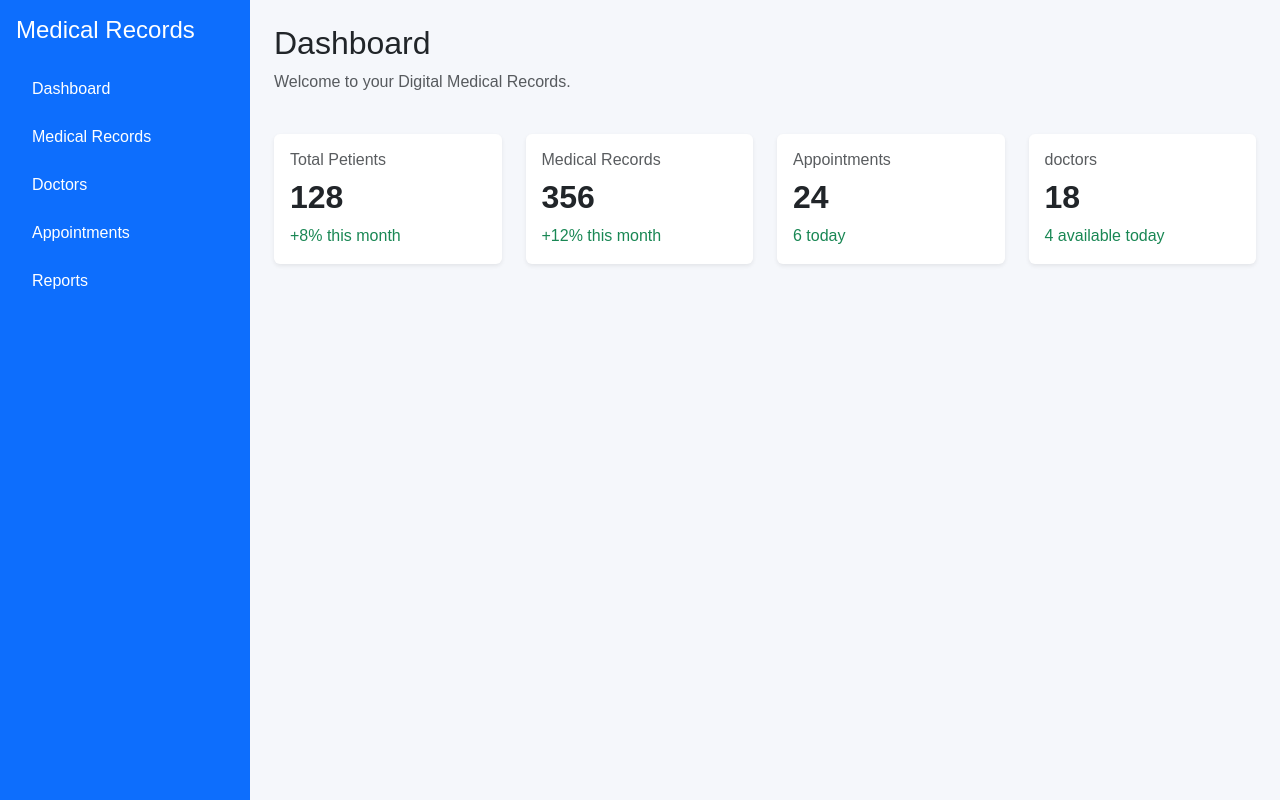
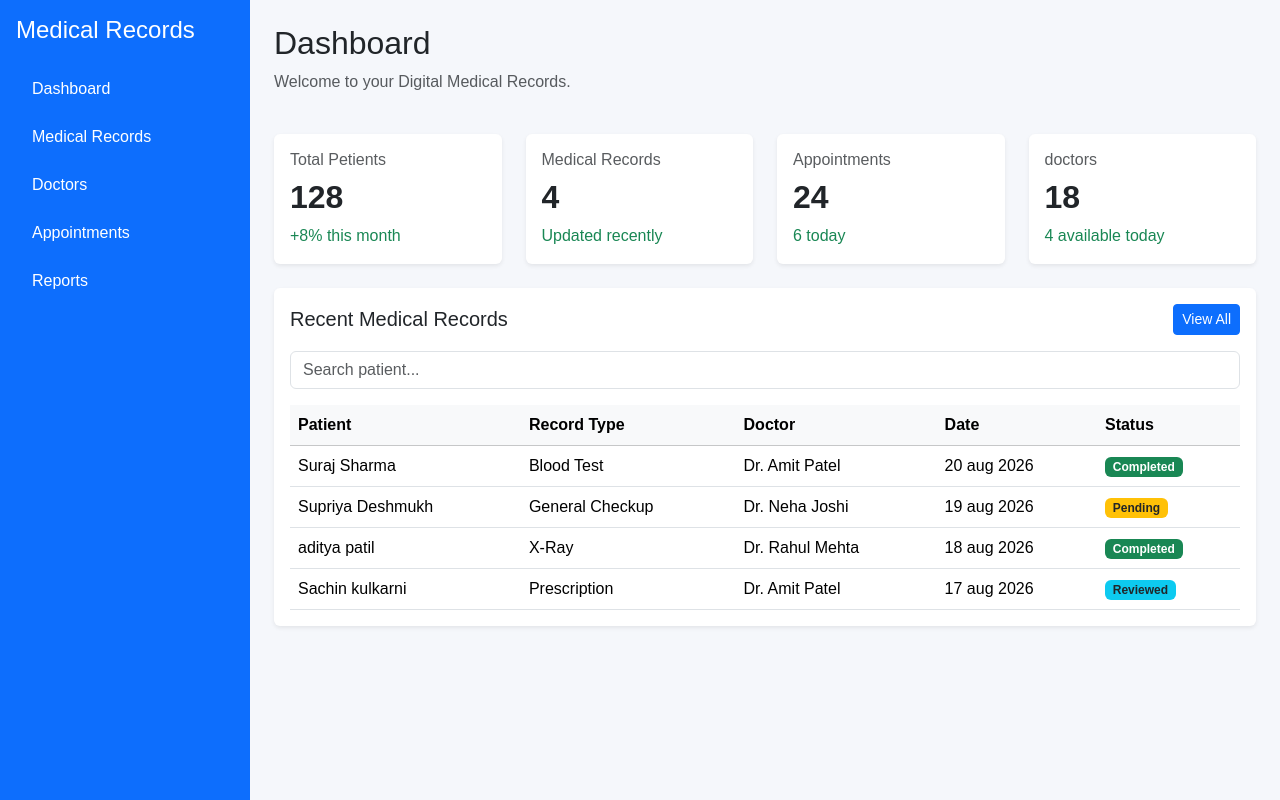
Before and after one commit to Bhoge-Suraj/digital-medical-records, a React (Vite) app: page / in a window 1280 px wide. Built offline with nearby package versions, Linux system fonts and the light colour scheme.

Commit message:
create components from maincontent

```diff
--- a/src/App.jsx
+++ b/src/App.jsx
@@ -1,5 +1,6 @@
 import Sidebar from "./components/Sidebar";
 import Maincontent from "./components/maincontent";
+import DashboardCards from "./components/DashboardCards";
 
 function App() {
   return (
--- /dev/null
+++ b/src/components/DashboardCards.jsx
@@ -0,0 +1,50 @@
+function DashboardCards ({recordsCount}){
+    return (
+        <div className="row g-4 mt-2">
+
+                <div className="col-md-6 col-lg-3">
+                    <div className="card border-0 shadow-sm h-100">
+                        <div className="card-body">
+                            <h6 className="text-muted">Total Petients</h6>
+                            <h2 className="fw-bold">128</h2>
+                            <p className="text-success mb-0">+8% this month</p>
+                        </div>
+                    </div>
+                </div>
+
+                <div className="col-md-6 col-lg-3">
+                    <div className="card border-0 shadow-sm h-100">
+                        <div className="card-body">
+                            <h6 className="text-muted">Medical Records</h6>
+                            <h2 className="fw-bold">{recordsCount}</h2>
+                            <p className="text-success mb-0">Updated recently</p>
+                        </div>
+                    </div>
+                </div>
+
+                <div className="col-md-6 col-lg-3">
+                    <div className="card border-0 shadow-sm h-100">
+                        <div className="card-body">
+                            <h6 className="text-muted">Appointments</h6>
+                            <h2 className="fw-bold">24</h2>
+                            <p className="text-success mb-0">6 today</p>
+                        </div>
+                    </div>
+                </div>
+
+                <div className="col-md-6 col-lg-3">
+                    <div className="card border-0 shadow-sm h-100">
+                        <div className="card-body">
+                            <h6 className="text-muted">doctors</h6>
+                            <h2 className="fw-bold">18</h2>
+                            <p className="text-success mb-0">4 available today</p>
+                        </div>
+                    </div>
+                </div>
+
+            </div>
+
+    );
+}
+
+export default DashboardCards;
--- /dev/null
+++ b/src/components/MedicalRecords.jsx
@@ -0,0 +1,97 @@
+import { useState } from "react";
+
+function MedicalRecords({ records }) {
+  const [search, setSearch] = useState("");
+  const [showAll, setShowAll] = useState(false);
+
+  const filteredRecords = records.filter((record) =>
+    record.patient.toLowerCase().includes(search.toLowerCase())
+  );
+
+  const displayedRecords = showAll
+    ? filteredRecords
+    : filteredRecords.slice(0, 4);
+
+  const getStatusClass = (status) => {
+    if (status === "Completed") {
+      return "badge bg-success";
+    }
+
+    if (status === "Pending") {
+      return "badge bg-warning text-dark";
+    }
+
+    return "badge bg-info text-dark";
+  };
+
+  return (
+    <div className="card border-0 shadow-sm mt-4">
+      <div className="card-body">
+
+        <div className="d-flex justify-content-between align-items-center mb-3">
+          <h5 className="mb-0">Recent Medical Records</h5>
+
+          <button
+            className="btn btn-primary btn-sm"
+            onClick={() => setShowAll(!showAll)}
+          >
+            {showAll ? "Show Less" : "View All"}
+          </button>
+        </div>
+
+        <div className="mb-3">
+          <input
+            type="text"
+            className="form-control"
+            placeholder="Search patient..."
+            value={search}
+            onChange={(e) => setSearch(e.target.value)}
+          />
+        </div>
+
+        <div className="table-responsive">
+          <table className="table table-hover align-middle mb-0">
+
+            <thead className="table-light">
+              <tr>
+                <th>Patient</th>
+                <th>Record Type</th>
+                <th>Doctor</th>
+                <th>Date</th>
+                <th>Status</th>
+              </tr>
+            </thead>
+
+            <tbody>
+              {displayedRecords.length > 0 ? (
+                displayedRecords.map((record) => (
+                  <tr key={record.id}>
+                    <td>{record.patient}</td>
+                    <td>{record.type}</td>
+                    <td>{record.doctor}</td>
+                    <td>{record.date}</td>
+                    <td>
+                      <span className={getStatusClass(record.status)}>
+                        {record.status}
+                      </span>
+                    </td>
+                  </tr>
+                ))
+              ) : (
+                <tr>
+                  <td colSpan="5" className="text-center py-4">
+                    No medical records found.
+                  </td>
+                </tr>
+              )}
+            </tbody>
+
+          </table>
+        </div>
+
+      </div>
+    </div>
+  );
+}
+
+export default MedicalRecords;
--- a/src/components/maincontent.jsx
+++ b/src/components/maincontent.jsx
@@ -1,53 +1,70 @@
+import { useState } from "react";
+import DashboardCards from "./DashboardCards";
+import MedicalRecords from "./MedicalRecords";
+
 function Maincontent() {
+    const [records, setRecords] = useState([
+        {
+            id: 1,
+            patient: "Suraj Sharma",
+            type: "Blood Test",
+            doctor: "Dr. Amit Patel",
+            date: "20 aug 2026",
+            status: "Completed",
+        },
+        {
+            id: 2,
+            patient: "Supriya Deshmukh",
+            type: "General Checkup",
+            doctor: "Dr. Neha Joshi",
+            date: "19 aug 2026",
+            status: "Pending",
+        },
+        {
+            id: 3,
+            patient: "aditya patil",
+            type: "X-Ray",
+            doctor: "Dr. Rahul Mehta",
+            date: "18 aug 2026",
+            status: "Completed"
+        },
+        {
+            id: 4,
+            patient: "Sachin kulkarni",
+            type: "Prescription",
+            doctor: "Dr. Amit Patel",
+            date: "17 aug 2026",
+            status: " Reviewed",
+        },
+    ]);
+
+    const [search, setSearch] = useState("");
+    const [showAll, setShowAll] = useState(false);
+
+    const filteredRecords = records.filter((record) =>
+        record.patient.toLowerCase().includes(search.toLowerCase())
+    );
+
+    const displayedRecords = showAll ? filteredRecords : filteredRecords.slice(0, 4);
+    const getStatusClass = (status) => {
+        if (status === "Completed") {
+            return "badge bg-suceess";
+        };
+        if (status === "pending") {
+            return "badge bg-warning text-dark";
+        };
+        return "badge bg-info text-dark";
+    };
+
     return (
         <main className="p-4 flex-grow-1">
             <h2>Dashboard</h2>
             <p className="text-muted">
                 Welcome to your Digital Medical Records.
             </p>
-            <div className="row g-4 mt-2">
+            <DashboardCards recordsCount={records.length}/>
+            <MedicalRecords records={records} />
 
-                <div className="col-md-6 col-lg-3">
-                    <div className="card border-0 shadow-sm h-100">
-                        <div className="card-body">
-                            <h6 className="text-muted">Total Petients</h6>
-                            <h2 className="fw-bold">128</h2>
-                            <p className="text-success mb-0">+8% this month</p>
-                        </div>
-                    </div>
-
-                </div>
-                <div className="col-md-6 col-lg-3">
-                    <div className="card border-0 shadow-sm h-100">
-                        <div className="card-body">
-                            <h6 className="text-muted">Medical Records</h6>
-                            <h2 className="fw-bold">356</h2>
-                            <p className="text-success mb-0">+12% this month</p>
-                        </div>
-                    </div>
-                </div>
-
-                <div className="col-md-6 col-lg-3">
-                    <div className="card border-0 shadow-sm h-100">
-                        <div className="card-body">
-                            <h6 className="text-muted">Appointments</h6>
-                            <h2 className="fw-bold">24</h2>
-                            <p className="text-success mb-0">6 today</p>
-                        </div>
-                    </div>
-                </div>
-
-                <div className="col-md-6 col-lg-3">
-                    <div className="card border-0 shadow-sm h-100">
-                        <div className="card-body">
-                            <h6 className="text-muted">doctors</h6>
-                            <h2 className="fw-bold">18</h2>
-                            <p className="text-success mb-0">4 available today</p>
-                        </div>
-                    </div>
-                </div>
-
-            </div>
         </main>
     );
 }
```
